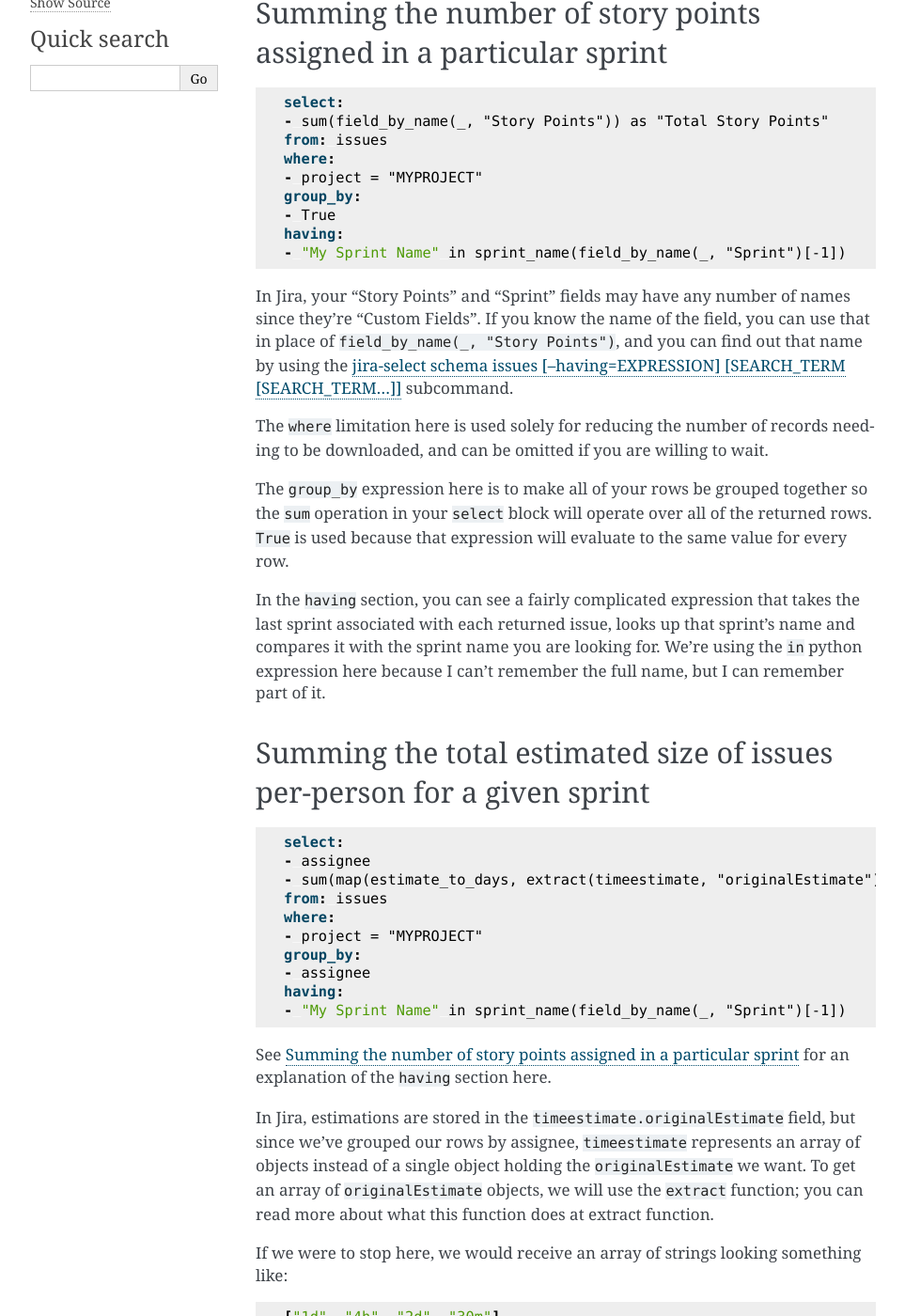
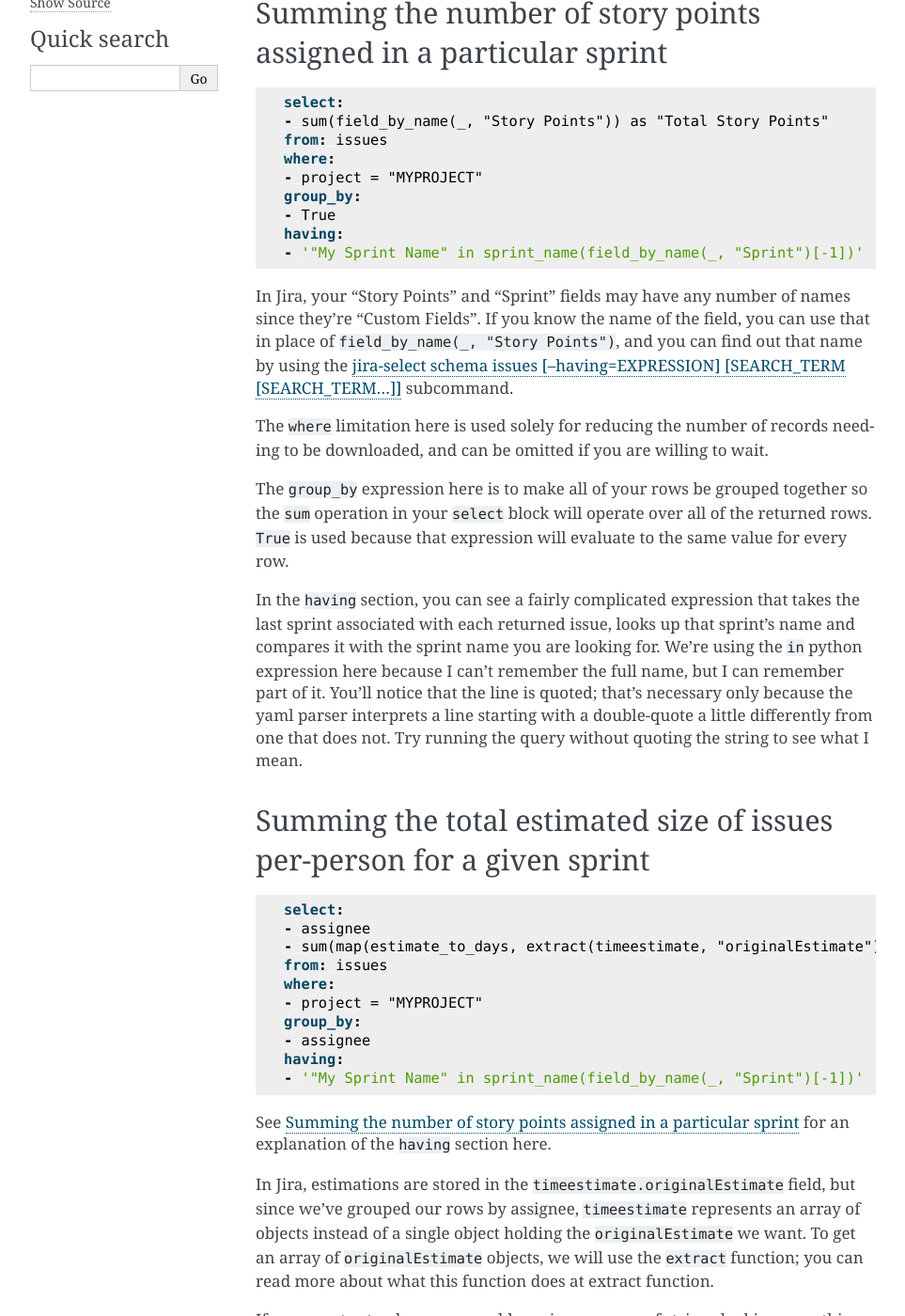
Before and after one commit to coddingtonbear/jira-select, a Sphinx documentation site: the page built from docs/examples.rst, in a window 1280 px wide and 1400 px high, scrolled down 368 px. Shown: the whole window at 94% size, without its empty margins (148-1111 px from the left). Built offline with Sphinx 7.4.7, drawn with Linux system fonts in a browser that asks for light colours.

Commit message:
Fixing a couple examples

```diff
--- a/docs/examples.rst
+++ b/docs/examples.rst
@@ -26,7 +26,7 @@ Summing the number of story points assigned in a particular sprint
    group_by:
    - True
    having:
-   - "My Sprint Name" in sprint_name(field_by_name(_, "Sprint")[-1])
+   - '"My Sprint Name" in sprint_name(field_by_name(_, "Sprint")[-1])'
 
 In Jira, your "Story Points" and "Sprint" fields may have any number of names
 since they're "Custom Fields".
@@ -46,6 +46,11 @@ that takes the last sprint associated with each returned issue,
 looks up that sprint's name and compares it with the sprint name you are looking for.
 We're using the ``in`` python expression here because I can't remember the full name,
 but I can remember part of it.
+You'll notice that the line is quoted;
+that's necessary only because the yaml parser interprets
+a line starting with a double-quote
+a little differently from one that does not.
+Try running the query without quoting the string to see what I mean.
 
 Summing the total estimated size of issues per-person for a given sprint
 ------------------------------------------------------------------------
@@ -61,7 +66,7 @@ Summing the total estimated size of issues per-person for a given sprint
    group_by:
    - assignee
    having:
-   - "My Sprint Name" in sprint_name(field_by_name(_, "Sprint")[-1])
+   - '"My Sprint Name" in sprint_name(field_by_name(_, "Sprint")[-1])'
 
 See :ref:`Summing the number of story points assigned in a particular sprint` for
 an explanation of the ``having`` section here.
```
